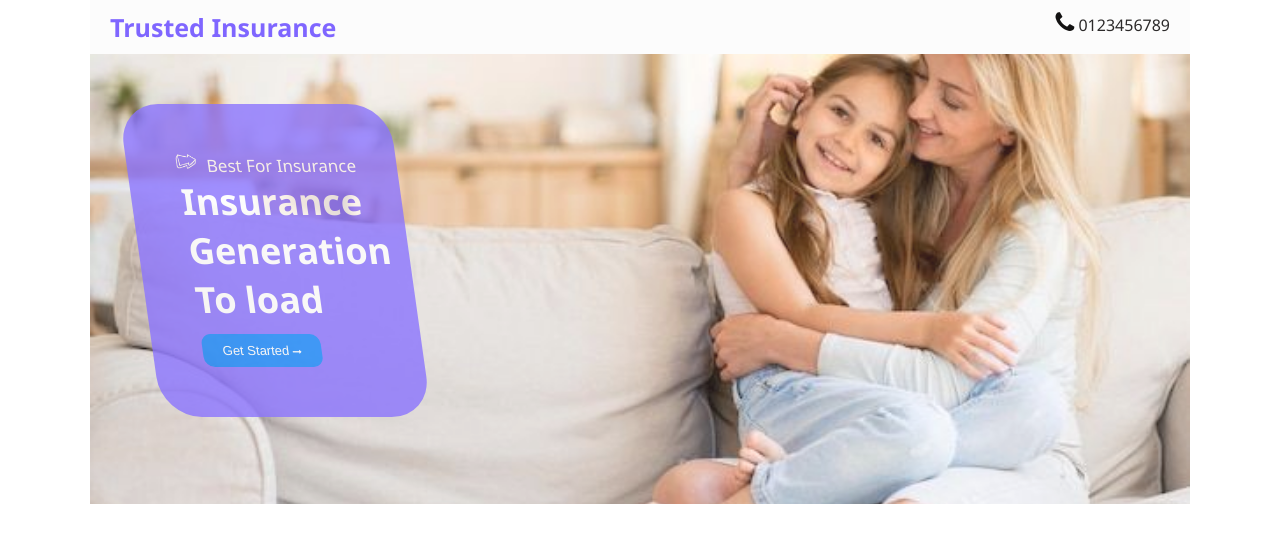
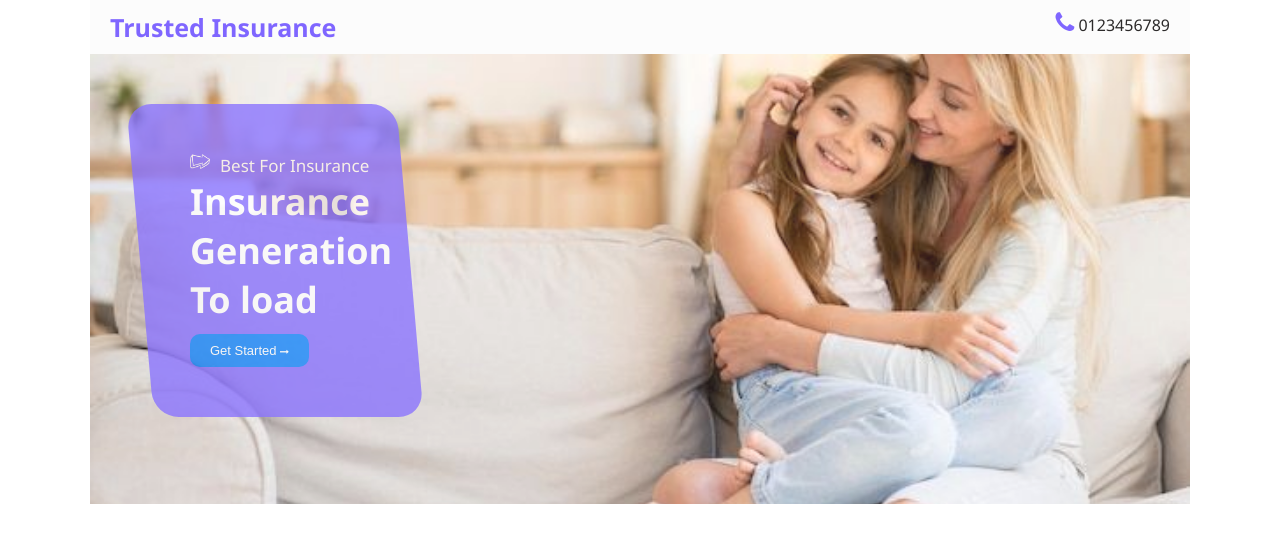
Before and after one commit to anandswami11/taskinsurance, a plain HTML site: page index.html in a window 1280 px wide. Drawn offline with Linux system fonts and the light colour scheme.

Commit message:
skew change

```diff
--- a/index.html
+++ b/index.html
@@ -9,13 +9,13 @@
 <div class="container">
     <div class="nav">
         <span class="left-logo"><span class="name">Trusted</span> Insurance</span>
-        <span class="right-num"><span><i class="fa fa-phone" style="font-size:24px;color:rgb(19, 18, 18)"></i></span> 0123456789</span>
+        <span class="right-num"><span><i class="fa fa-phone" style="font-size:24px;color:#7f66ff"></i></span> 0123456789</span>
     </div>
     <div class="banner"><div class="images">
     <!-- <img src="./images/image-1.jpeg" alt="home" /> -->
 
-        <div class="box">
-        <div>
+        <div class="skew-box-1">
+        <div class="skew-box-2">
         <div class="tage-line">
             <span class="icon"><img src="./images/Icon-white.png" alt="icon image" /> </span>
             <span class="tage">Best For Insurance</span></div>
--- a/style.css
+++ b/style.css
@@ -61,19 +61,25 @@
     float: left;
     position: relative;
 } */
-    .box{
+    .skew-box-1{
         width: 270px;
         float: left;
         margin: 50PX 0PX 50PX 50PX;
-        border-radius: 40px;
-        transform: skewy(8deg);
-        transform: skewx(8deg);
+        border-radius: 25px;
+        transform: skewy(5deg);
+        transform: skewx(5deg);
         /* transform: rotate3d(0.1, 0.1, 0, 30deg); */
     color: white;
     padding: 50px 0px 50px 50px;
         background-color: #7f66ff;
 	opacity: 0.8;
     }
+    .skew-box-2{
+        float: left;
+        transform: skew(-5deg);
+        /* transform: skewx(-18deg); */
+    }
+
 .icon img{
     width: 20px;
     float: left;
```
